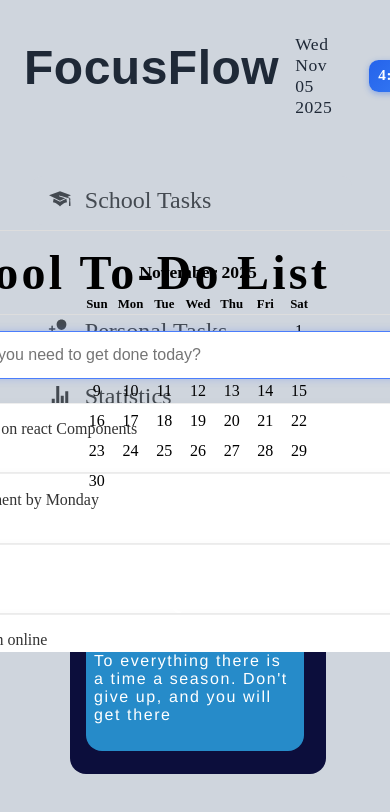
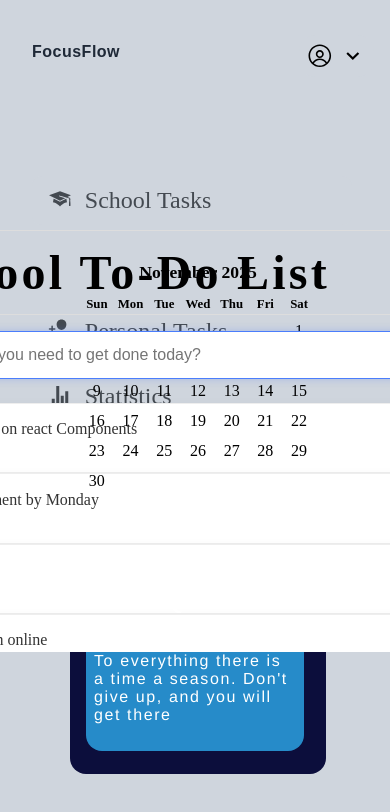
Before and after one commit to asamoah953/toDoList, a React (Vite) app in the folder toDoList/: page / in a window 390 px wide. Shown: the top 812 px of the page. Built offline with nearby package versions, Linux system fonts and the light colour scheme.

Commit message:
done with project interface

```diff
--- a/toDoList/src/css/appBar.css
+++ b/toDoList/src/css/appBar.css
@@ -56,6 +56,7 @@
     background-color: hsl(214, 17%, 84%);
 }
 
+
 .time {
     width: 5rem;
     height: 2rem;
@@ -99,3 +100,94 @@
     background-color: hsl(214, 17%, 84%);
     cursor:pointer
 }
+
+@media screen and (max-width: 480px) {
+  .appBarContainer {
+    width: 100%;
+    height: 5rem;
+    display: flex;
+    justify-content: space-between;
+    align-items: center;
+    position: fixed;
+    top: 0;
+    background-color: hsl(214, 17%, 84%);
+    padding: 0 1rem;
+    z-index: 10;
+  }
+
+  .header {
+    font-size: 1rem;
+    padding-left: 1rem;
+    font-weight: 600;
+    color: #1f2937;
+    letter-spacing: 0.5px;
+    font-family: 'Poppins', sans-serif;
+    background-color: hsl(214, 17%, 84%);
+    margin-top: 1.5rem;
+    transition: color 0.3s ease, text-shadow 0.3s ease;
+  }
+
+  .header:hover {
+    color: #2563eb;
+    text-shadow: 0 0 8px rgba(37, 99, 235, 0.4);
+  }
+
+  .dateContainer {
+   display: none;
+  }
+
+  .date,
+  .time {
+    margin-top: 0.5rem;
+    margin-right: 0.5rem;
+    color: #1f2937;
+    font-weight: 500;
+    font-size: 0.9rem;
+    letter-spacing: 0.5px;
+    transition: color 0.3s ease;
+    background-color: hsl(214, 17%, 84%);
+  }
+
+  .time {
+    width: 4rem;
+    height: 1.8rem;
+    padding: 0.3rem 0.5rem;
+    background: linear-gradient(135deg, #2563eb, #3b82f6);
+    color: #fff;
+    border-radius: 0.6rem;
+    font-weight: 600;
+    font-size: 0.85rem;
+    text-align: center;
+    letter-spacing: 0.5px;
+    box-shadow: 0 2px 6px rgba(37, 99, 235, 0.4);
+    transition: all 0.3s ease;
+  }
+
+  .time:hover {
+    background: linear-gradient(135deg, #3b82f6, #60a5fa);
+    transform: translateY(-2px);
+    box-shadow: 0 4px 10px rgba(59, 130, 246, 0.5);
+  }
+
+  .avatarContainer {
+    padding: 0.5rem;
+    display: flex;
+    justify-content: center;
+    align-items: center;
+    font-size: 1.6rem;
+    background-color: hsl(214, 17%, 84%);
+    border-radius: 1rem;
+    transition: all 0.3s ease;
+    margin-top: 2rem;
+  }
+
+  .avatar {
+    margin-right: 0.5rem;
+    background-color: hsl(214, 17%, 84%);
+  }
+
+  .down-arrow {
+    background-color: hsl(214, 17%, 84%);
+    cursor: pointer;
+  }
+}
```
